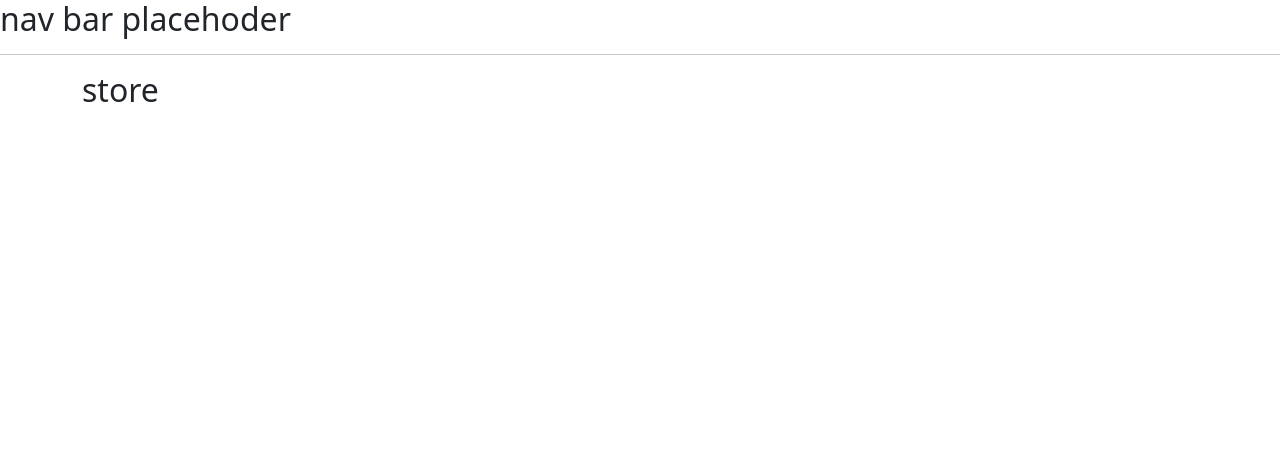
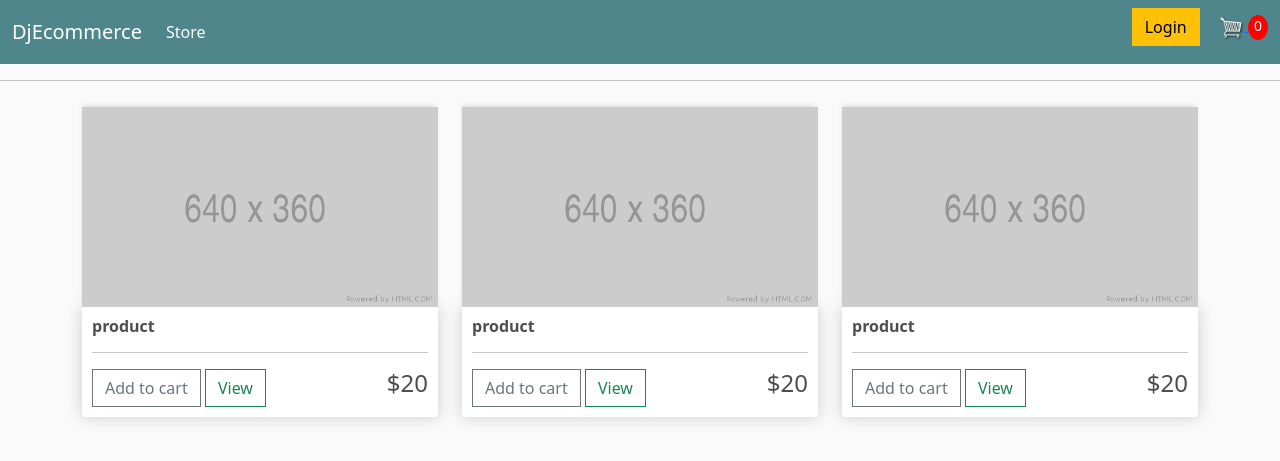
Before and after one commit to AymanTareq/Dj_Ecommerce_Website, a Django app: page / in a window 1280 px wide. Shown: the top 461 px of the page. Run offline with Django 3.2, Linux system fonts and the light colour scheme.

Commit message:
creatd dome dummy product in store.html template

```diff
--- /dev/null
+++ b/static/css/main.css
@@ -0,0 +1,99 @@
+body{
+	background-color: hsl(0, 0%, 98%);
+}
+
+h1,h2,h3,h4,h5,h6{
+	color:hsl(0, 0%, 30%);
+}
+
+.box-element{
+	box-shadow:hsl(0, 0%, 80%) 0 0 16px;
+	background-color: #fff;
+	border-radius: 4px;
+	padding: 10px;
+}
+
+.thumbnail{
+	width: 100%;
+	height: 200px;
+	-webkit-box-shadow: -1px -3px 5px -2px rgba(214,214,214,1);
+    -moz-box-shadow: -1px -3px 5px -2px rgba(214,214,214,1);
+    box-shadow: -1px -3px 5px -2px rgba(214,214,214,1);
+}
+
+.product{
+	border-radius: 0 0 4px 4px;
+}
+
+.bg-dark{
+	background-color: #4f868c!important;
+}
+
+#cart-icon{
+	width:25px;
+	display: inline-block;
+	margin-left: 15px;
+}
+
+#cart-total{
+	display: inline-block;
+	text-align: center;
+	color:#fff;
+	background-color: red;
+	width: 20px;
+	height: 25px;
+	border-radius: 50%;
+	font-size: 14px;
+}
+
+.col-lg-4, .col-lg-6, .col-lg-8, .col-lg-12{
+	margin-top: 10px;
+}
+
+.btn{
+	border-radius: 0;
+}
+
+.row-image{
+	width: 100px;
+}
+
+.form-field{
+	width:250px;
+	display: inline-block;
+	padding: 5px;
+}
+
+.cart-row{
+	display: flex;
+    align-items: flex-stretch;
+    padding-bottom: 10px;
+    margin-bottom: 10px;
+    border-bottom: 1px solid #ececec;
+
+}
+
+.quantity{
+	display: inline-block;
+	font-weight: 700;
+	padding-right:10px;
+
+
+}
+
+.chg-quantity{
+	width: 12px;
+	cursor: pointer;
+	display: block;
+	margin-top: 5px;
+	transition:.1s;
+}
+
+.chg-quantity:hover{
+	opacity: .6;
+}
+
+
+.hidden{
+	display: none!important;
+}
--- a/store_app/urls.py
+++ b/store_app/urls.py
@@ -4,5 +4,6 @@ from . import views
 urlpatterns = [
     path('', views.store, name='home'),
     path('cart/', views.cart, name='cart'),
+    path('store/', views.store, name='store'),
     path('checkout/', views.checkout, name='checkout'),
 ]
--- a/templates/main.html
+++ b/templates/main.html
@@ -12,7 +12,7 @@
 
 </head>
 <body>
-    <h2>nav bar placehoder</h2>
+    {% include 'store_app/navbar.html' %}
     <hr>
 
     <div class="container">
--- /dev/null
+++ b/templates/store_app/navbar.html
@@ -0,0 +1,43 @@
+{% load static %}
+<nav class="navbar navbar-expand-lg navbar-dark bg-dark">
+    <div class="container-fluid">
+      <a class="navbar-brand" href="{% url 'home' %}">DjEcommerce</a>
+      <button class="navbar-toggler" type="button" data-bs-toggle="collapse" data-bs-target="#navbarSupportedContent" aria-controls="navbarSupportedContent" aria-expanded="false" aria-label="Toggle navigation">
+        <span class="navbar-toggler-icon"></span>
+      </button>
+      <div class="collapse navbar-collapse" id="navbarSupportedContent">
+        <ul class="navbar-nav me-auto mb-2 mb-lg-0">
+          <li class="nav-item">
+            <a class="nav-link active" aria-current="page" href="{% url 'store' %}">Store</a>
+          <!-- </li>
+          <li class="nav-item">
+            <a class="nav-link" href="#">Link</a>
+          </li>
+          <li class="nav-item dropdown">
+            <a class="nav-link dropdown-toggle" href="#" id="navbarDropdown" role="button" data-bs-toggle="dropdown" aria-expanded="false">
+              Dropdown
+            </a>
+            <ul class="dropdown-menu" aria-labelledby="navbarDropdown">
+              <li><a class="dropdown-item" href="#">Action</a></li>
+              <li><a class="dropdown-item" href="#">Another action</a></li>
+              <li><hr class="dropdown-divider"></li>
+              <li><a class="dropdown-item" href="#">Something else here</a></li>
+            </ul>
+          </li>
+          <li class="nav-item">
+            <a class="nav-link disabled" href="#" tabindex="-1" aria-disabled="true">Disabled</a>
+          </li> -->
+        </ul>
+        <!-- <form class="d-flex">
+          <input class="form-control me-2" type="search" placeholder="Search" aria-label="Search">
+          <button class="btn btn-outline-success" type="submit">Search</button>
+        </form> -->
+	    <div class="form-inline my-2 my-lg-0">
+            <a href="#"class="btn btn-warning">Login</a>
+            <a href="{% url 'cart' %}">
+               <img  id="cart-icon" src="{% static 'images/cart.png' %}">
+           </a>
+           <p id="cart-total">0</p>
+    </div>
+    </div>
+  </nav>
--- a/templates/store_app/store.html
+++ b/templates/store_app/store.html
@@ -2,5 +2,42 @@
 {% load static %}
 
 {% block content %}
-<h2>store </h2>
+    <div class="row">
+        <div class="col-lg-4">
+            <img class="thumbnail" src="{% static 'images/placeholder.png' %}" alt="">
+            <div class="box-element product">
+                <h6><strong>product</strong></h6>
+                <hr>
+                <button class="btn btn-outline-secondary add-btn">Add to cart</button>
+                <a class="btn btn-outline-success" href="#">View</a>
+                <h4 style="float: right;">$20</h4>
+
+            </div>
+
+        </div>
+        <div class="col-lg-4">
+            <img class="thumbnail" src="{% static 'images/placeholder.png' %}" alt="">
+            <div class="box-element product">
+                <h6><strong>product</strong></h6>
+                <hr>
+                <button class="btn btn-outline-secondary add-btn">Add to cart</button>
+                <a class="btn btn-outline-success" href="#">View</a>
+                <h4 style="float: right;">$20</h4>
+
+            </div>
+
+        </div>
+        <div class="col-lg-4">
+            <img class="thumbnail" src="{% static 'images/placeholder.png' %}" alt="">
+            <div class="box-element product">
+                <h6><strong>product</strong></h6>
+                <hr>
+                <button class="btn btn-outline-secondary add-btn">Add to cart</button>
+                <a class="btn btn-outline-success" href="#">View</a>
+                <h4 style="float: right;">$20</h4>
+
+            </div>
+
+        </div>
+    </div>
 {% endblock content %}
```
Also changed, not shown: static/images/arrow-down.png (added), static/images/arrow-up.png (added), static/images/cart.png (added), static/images/placeholder.png (added).
